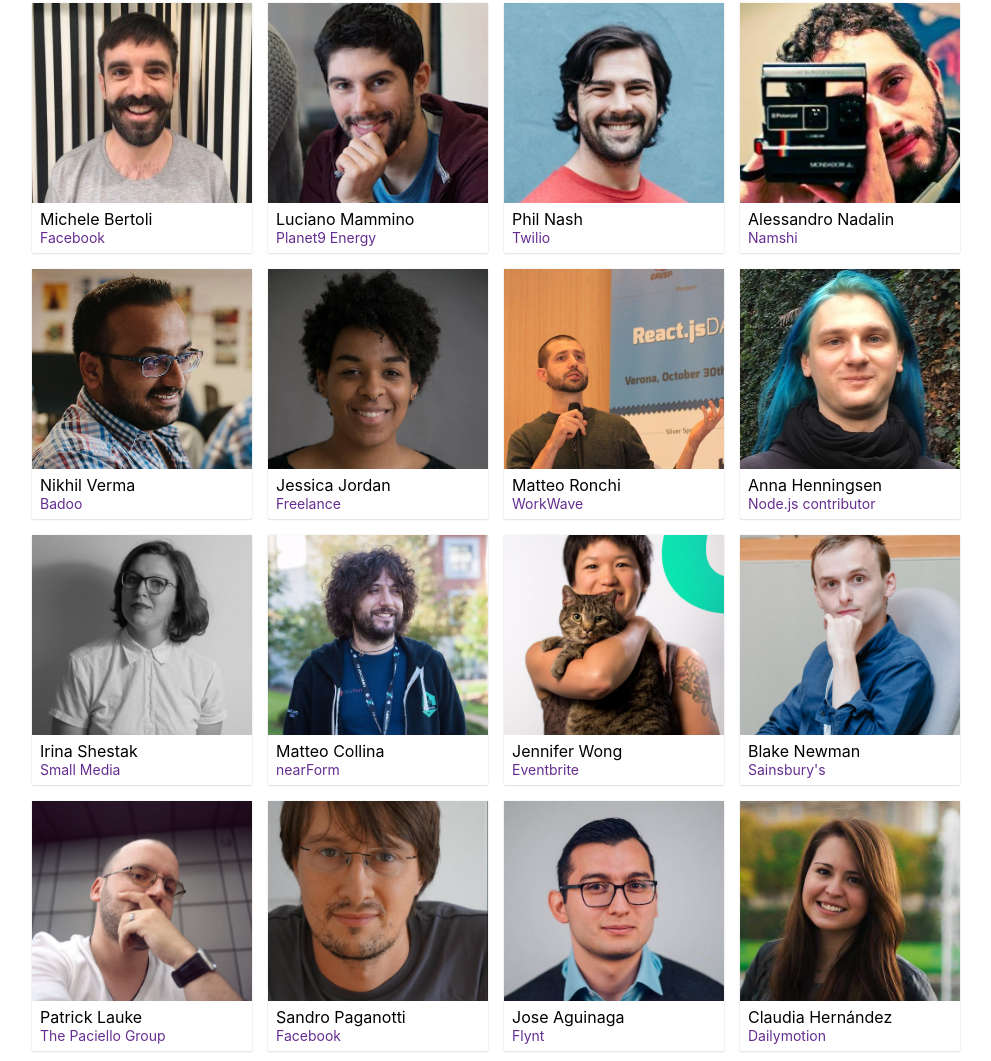
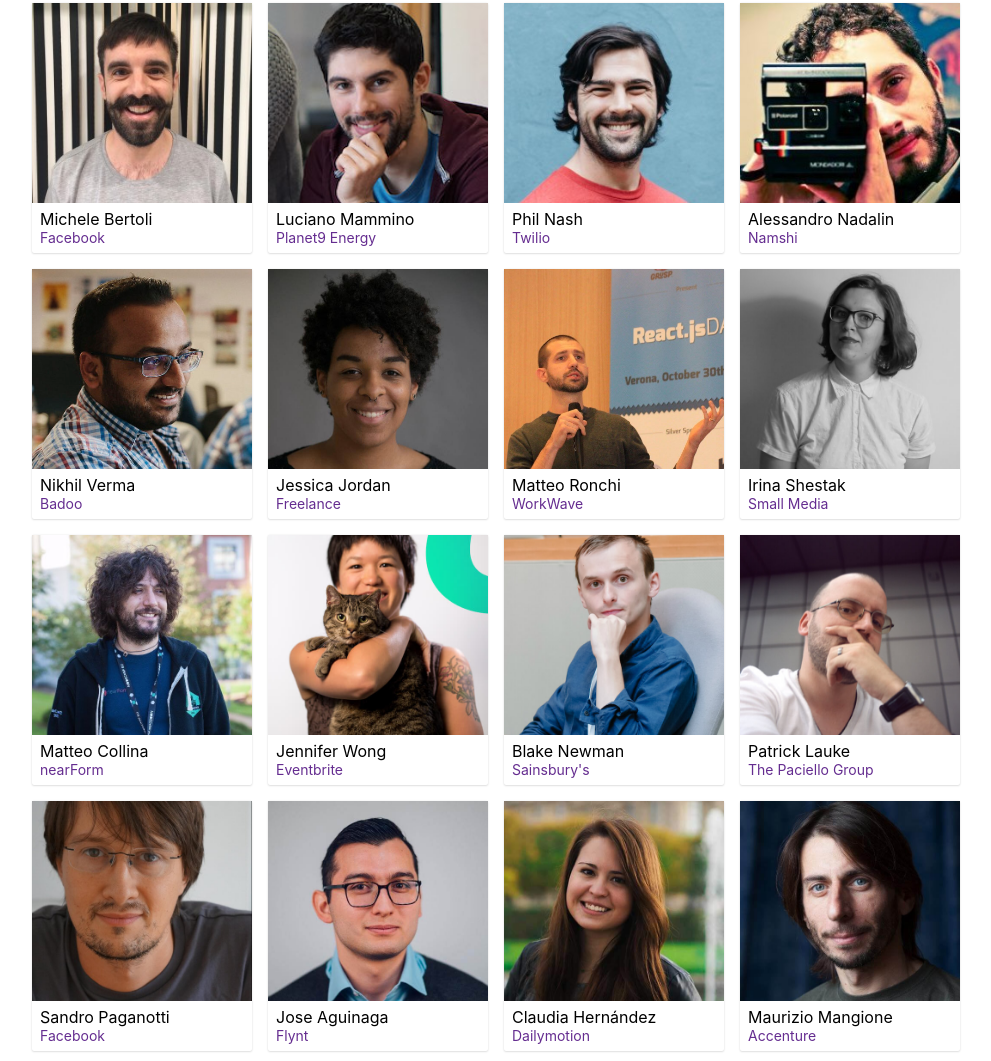
Before and after one commit to GrUSP/2017.jsday.it, a plain HTML site: page index.html in a window 1280 px wide. Shown: the part 1158-2219 px from the top of the page, without its empty margins (144-1135 px from the left). Drawn offline with Linux system fonts and the light colour scheme.

Commit message:
removed Anna

```diff
--- a/index.html
+++ b/index.html
@@ -256,15 +256,6 @@
             <div class="speaker__info">
               <div class="speaker__name">Matteo Ronchi</div>
               <div class="speaker__company">WorkWave</div>
-            </div>
-          </a>
-        </div>
-        <div class="speaker">
-          <a class="speaker__card" href="https://twitter.com/addaleax" title="Anna Henningsen">
-            <div class="speaker__picture" style="background-image: url('images/speakers/anna.jpg')"></div>
-            <div class="speaker__info">
-              <div class="speaker__name">Anna Henningsen</div>
-              <div class="speaker__company">Node.js contributor</div>
             </div>
           </a>
         </div>
```
